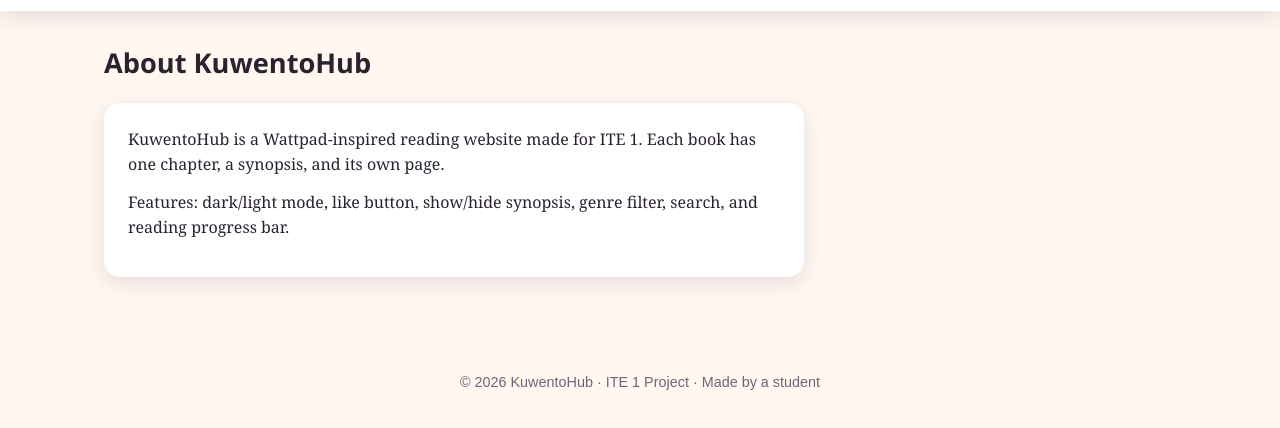
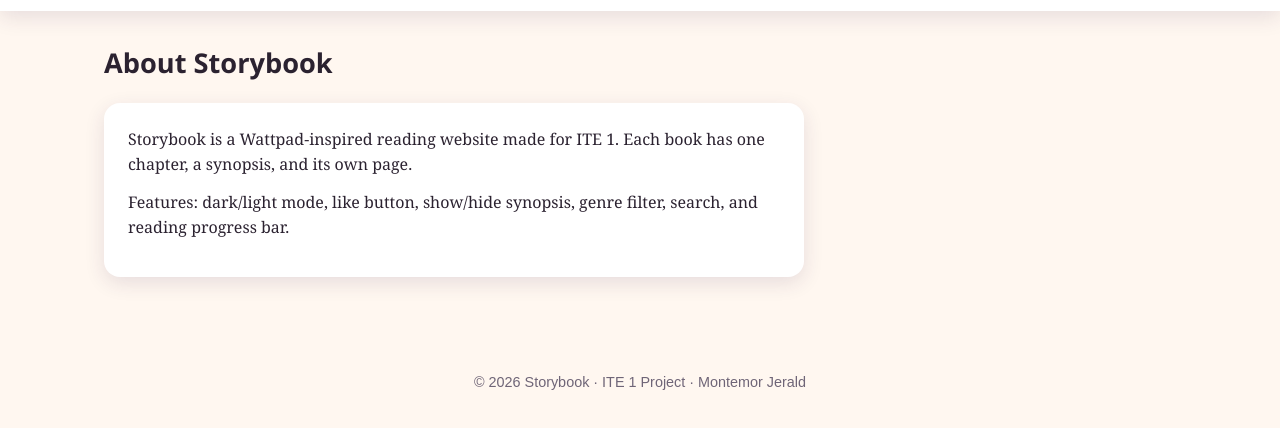
Before and after one commit to jeraldmontemor7-lgtm/storybook, a plain HTML site: page about.html in a window 1280 px wide. Shown: the part 56-484 px from the top of the page. Drawn offline with Linux system fonts and the light colour scheme.

Commit message:
Update about.html

```diff
--- a/about.html
+++ b/about.html
@@ -3,7 +3,7 @@
 <body data-page="about"><div id="progress"></div>
 <header class="site-header"><a class="logo" href="index.html">Kuwento<span>Hub</span></a><nav><ul><li><a href="index.html">Home</a></li><li><a href="library.html">Library</a></li><li><a href="about.html">About</a></li></ul></nav><button id="themeBtn" class="btn" aria-label="Toggle dark mode">🌙</button></header>
 <main>
-<section class="about"><h2>About KuwentoHub</h2><article><p>KuwentoHub is a Wattpad-inspired reading website made for ITE 1. Each book has one chapter, a synopsis, and its own page.</p><p>Features: dark/light mode, like button, show/hide synopsis, genre filter, search, and reading progress bar.</p></article></section>
+<section class="about"><h2>About Storybook</h2><article><p>Storybook is a Wattpad-inspired reading website made for ITE 1. Each book has one chapter, a synopsis, and its own page.</p><p>Features: dark/light mode, like button, show/hide synopsis, genre filter, search, and reading progress bar.</p></article></section>
 </main>
-<footer><p>© 2026 KuwentoHub · ITE 1 Project · Made by a student</p></footer>
+<footer><p>© 2026 Storybook · ITE 1 Project · Montemor Jerald</p></footer>
 <script src="script.js"></script></body></html>
```
